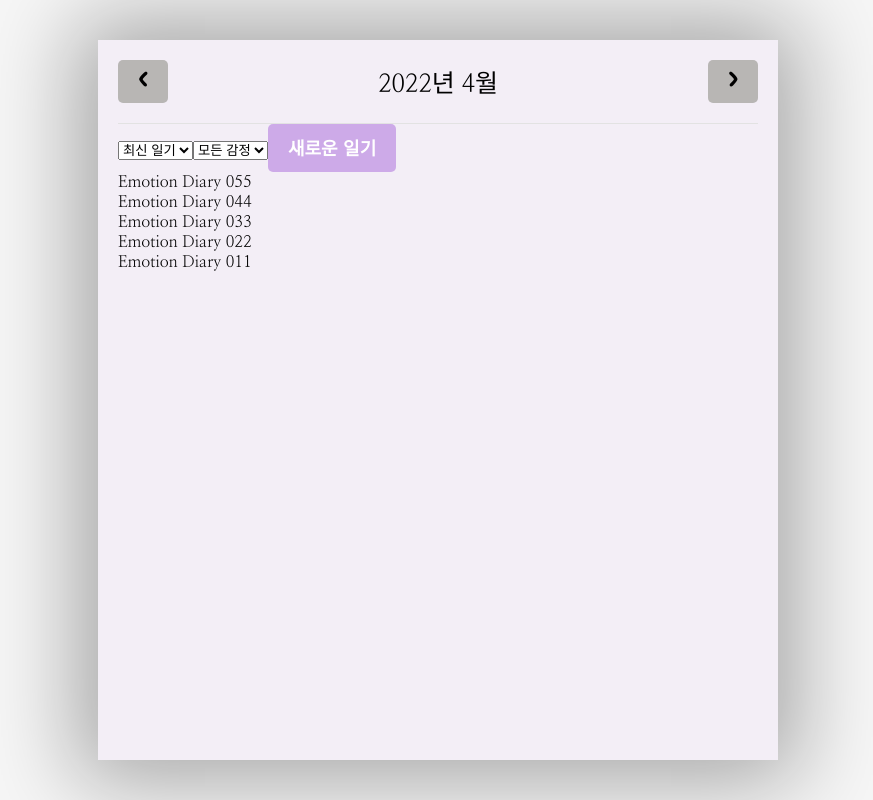
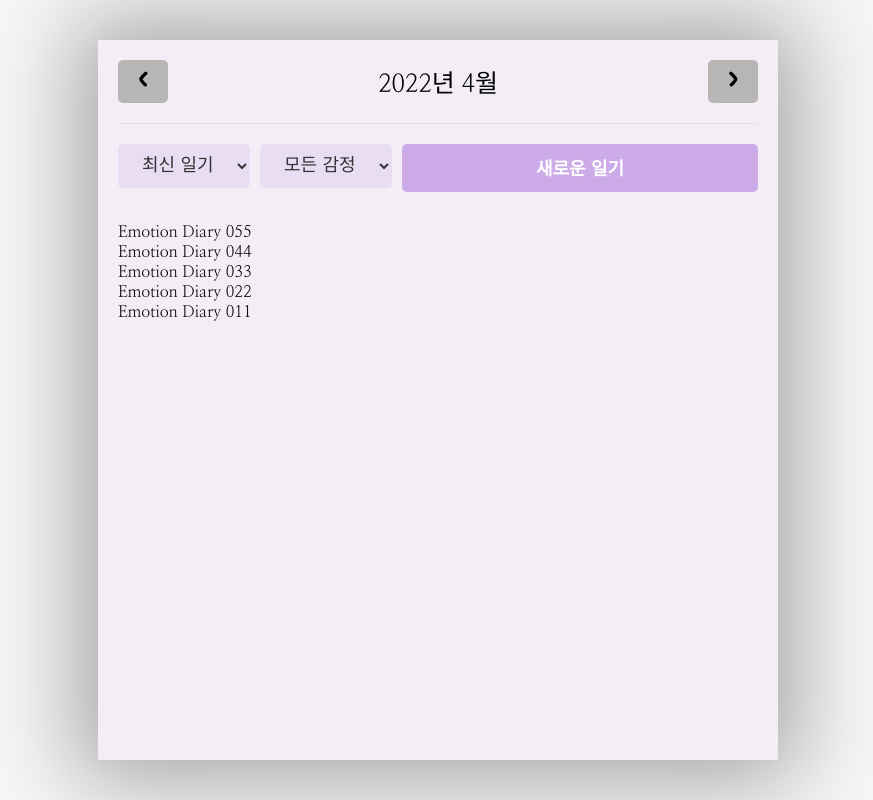
Before and after one commit to Skylar090807/emotion_diary, a React (Create React App) app: page / in a window 1280 px wide. Shown: the whole page, without its empty margins (202-1075 px from the left). Built offline with nearby package versions, Linux system fonts and the light colour scheme.

Commit message:
DiaryList 컴포넌트 스타일 적용

```diff
--- a/src/App.css
+++ b/src/App.css
@@ -100,3 +100,31 @@ header .head_btn_right {
 header button {
   font-family: 'Jua', sans-serif;
 }
+
+/* DiaryList 컴포넌트 */
+.DiaryList .menu_wrapper {
+  margin-top: 20px;
+  margin-bottom: 30px;
+  display: flex;
+  justify-content: space-between;
+}
+
+.DiaryList .menu_wrapper .right_col {
+  flex-grow: 1;
+}
+
+.DiaryList .menu_wrapper .right_col button {
+  width: 100%;
+}
+
+.DiaryList .ControlMenu {
+  margin-right: 10px;
+  border: none;
+  border-radius: 5px;
+  background: RGBA(149, 68, 211, 0.1);
+  color: #333;
+  font-family: 'Jua', sans-serif;
+  padding: 12px 20px;
+  cursor: pointer;
+  font-size: 18px;
+}
--- a/src/components/DiaryList.jsx
+++ b/src/components/DiaryList.jsx
@@ -19,7 +19,7 @@ const ControlMenu = ({ value, onChange, optionList }) => {
   //onChange prop: select가 변경되었을 때 바꿀 기능을 하는 함수.
   //optionList prop: select 태그 안의 options.
   return (
-    <select value={value} onChange={(e) => onChange(e.target.value)}>
+    <select className="ControlMenu" value={value} onChange={(e) => onChange(e.target.value)}>
       {optionList.map((it, idx) => (
         <option key={idx} value={it.value}>
           {it.name}
@@ -66,13 +66,19 @@ const DiaryList = ({ diaryList }) => {
   }
 
   return (
-    <div>
-      {/* controlMenu의 value prop역할은 정렬기준이 되는 sortType을 변화시키는 select의 역할을 하기때문에 value에 sortType을 내려준다. */}
-      {/* onChange prop의 역할은 select가 변화 되었을 때 수행되어야 하므로 setSortType을 내려준다. */}
-      {/* optionList prop의 역할은 어떤 일기인지 option을 보여주는 것이므로 일기 종류를 배열로 담고있는 sortOptionList를 내려준다. */}
-      <ControlMenu value={sortType} onChange={setSortType} optionList={sortOptionList} />
-      <ControlMenu value={emotionFilter} onChange={setEmotionFilter} optionList={emotionFilterOptionList} />
-      <Button type={'positive'} text={'새로운 일기'} onClick={() => navigate('/new')} />
+    // controlMenu의 value prop역할은 정렬기준이 되는 sortType을 변화시키는 select의 역할을 하기때문에 value에 sortType을 내려준다.
+    // onChange prop의 역할은 select가 변화 되었을 때 수행되어야 하므로 setSortType을 내려준다.
+    // optionList prop의 역할은 어떤 일기인지 option을 보여주는 것이므로 일기 종류를 배열로 담고있는 sortOptionList를 내려준다.
+    <div className="DiaryList">
+      <div className="menu_wrapper">
+        <div className="left_col">
+          <ControlMenu value={sortType} onChange={setSortType} optionList={sortOptionList} />
+          <ControlMenu value={emotionFilter} onChange={setEmotionFilter} optionList={emotionFilterOptionList} />
+        </div>
+        <div className="right_col">
+          <Button type={'positive'} text={'새로운 일기'} onClick={() => navigate('/new')} />
+        </div>
+      </div>
       {getProcessedDiaryList().map((it) => (
         <div key={it.id}>
           {it.content}
```
